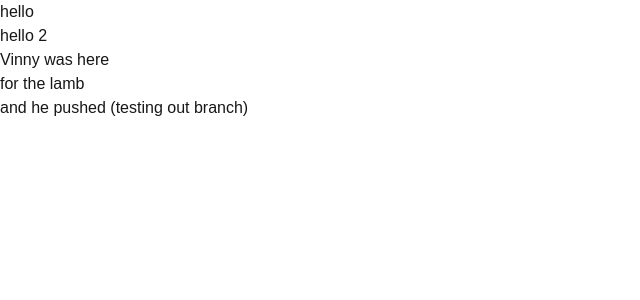
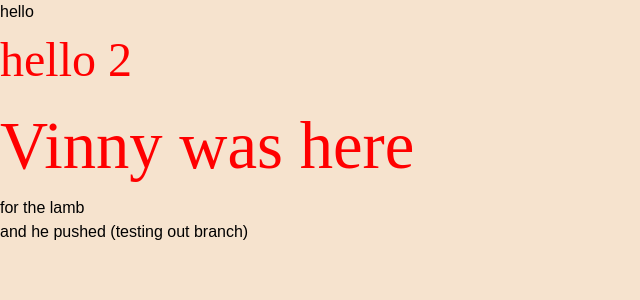
Before and after one commit to iliaskl/shared-cents, a Next.js app: page / in a window 1280 px wide. Shown: the top 300 px of the page, without its empty margins (0-640 px from the left). Built offline with nearby package versions, Linux system fonts and the light colour scheme.

Commit message:
testing css styling

```diff
--- a/app/page.js
+++ b/app/page.js
@@ -108,7 +108,7 @@ import LandingPage from "../components/pages/landing/landing.js";
 export default function hell0() {
   return (
     <>
-      hello
+      <p>hello</p>
       <h1> hello 2</h1>
       <LandingPage />
     </>)
--- /dev/null
+++ b/components/pages/landing/landing.css
@@ -0,0 +1,14 @@
+body {
+    background-color: #F6E3CE;
+    color: black;
+}
+
+h1 {
+    font-size: 36pt;
+    color: red;
+    font-family: 'Times New Roman', Times, serif;
+}
+
+.default-header {
+    font-size: 50pt;
+}
--- a/components/pages/landing/landing.js
+++ b/components/pages/landing/landing.js
@@ -1,10 +1,10 @@
-
+import "./landing.css";
 
 
 function landing() {
     return (
         <div>
-            <h1>Vinny was here</h1>
+            <h1 className="default-header">Vinny was here</h1>
             <p>for the lamb</p>
             <p>and he pushed (testing out branch)</p>
         </div>
```
